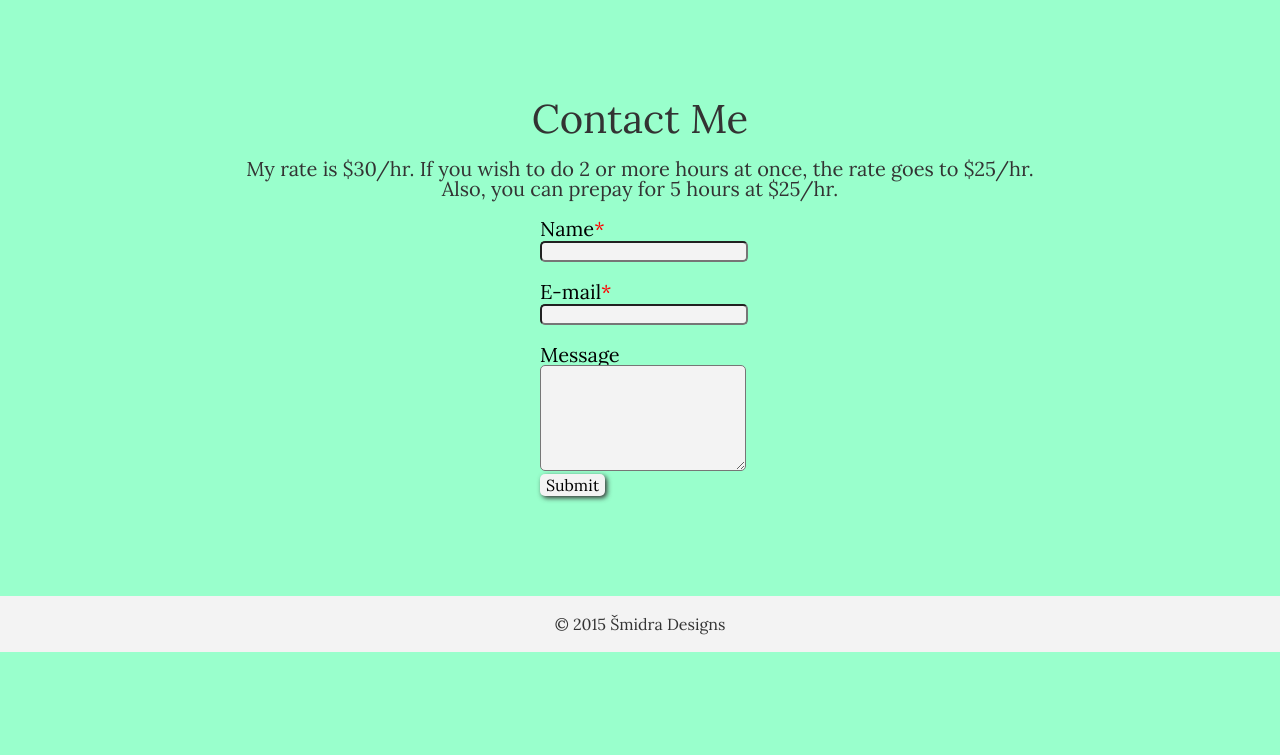
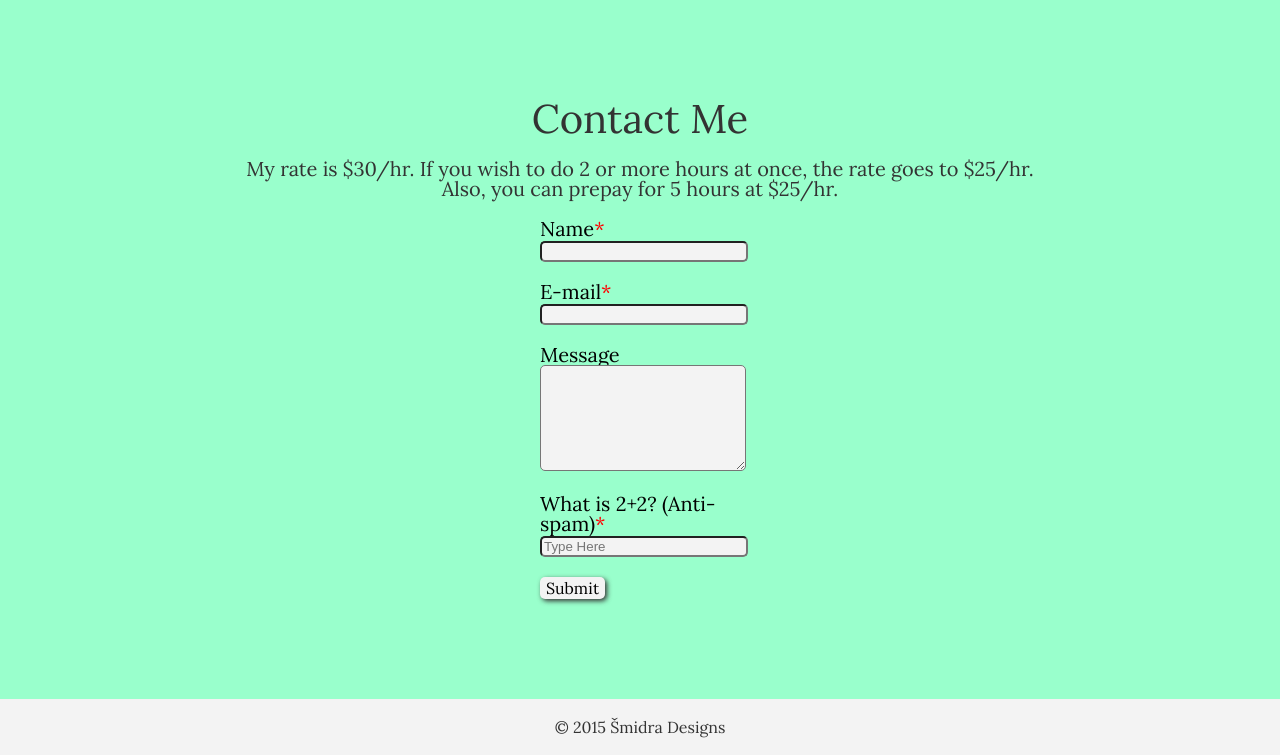
Before and after one commit to ivanaveliskova/IvanasTutoring, a PHP site: page /index.html in a window 1280 px wide. Shown: the part 1272-2027 px from the top of the page. Before the commit the page ends 1924 px from the top, so only its background shows below. Run offline with PHP 8.4, Linux system fonts and the light colour scheme.

Commit message:
trying this

```diff
--- a/Stylesheets/styles.css
+++ b/Stylesheets/styles.css
@@ -211,7 +211,8 @@ span {
   -mos-box-shadow: 2px 2px 5px #333;
   -ms-box-shadow: 2px 2px 5px #333;
   -o-box-shadow: 2px 2px 5px #333;
-  box-shadow: 2px 2px 5px #333; }
+  box-shadow: 2px 2px 5px #333;
+  margin-top: 20px; }
 
 #submit:active {
   -webkit-box-shadow: 1px 1px 5px #333;
--- a/Stylesheets/styles.scss
+++ b/Stylesheets/styles.scss
@@ -146,6 +146,7 @@ span{color: red;}
 	background-color: $bkgd-grey;
 	@include border-radius(5px);
 	@include box-shadow(2px, 2px, 5px, $main-color);
+	margin-top: $nav-margin;
 }
 
 #submit:active{
--- a/index.html
+++ b/index.html
@@ -60,6 +60,9 @@
 						<label>Message</label>
 						<textarea name="message"></textarea>
 
+						<label>What is 2+2? (Anti-spam)<span>*</span></label>
+						<input name="human" placeholder="Type Here" class="one-line">
+
 						<input id="submit" name="submit" type="submit" value="Submit">
 					</form>
 				</div>
```
Also changed, not shown: index.php (+11 -8 lines), 1 other file.
